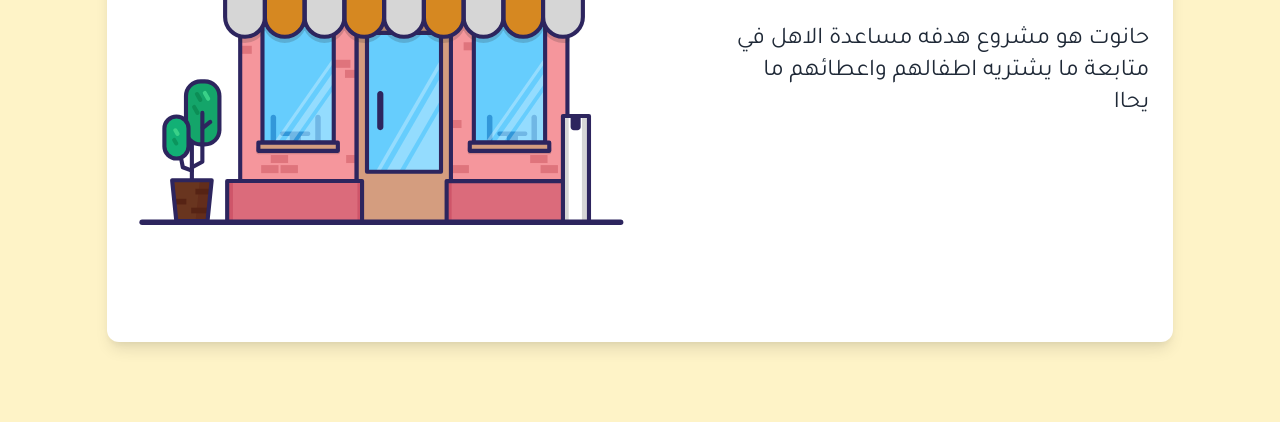
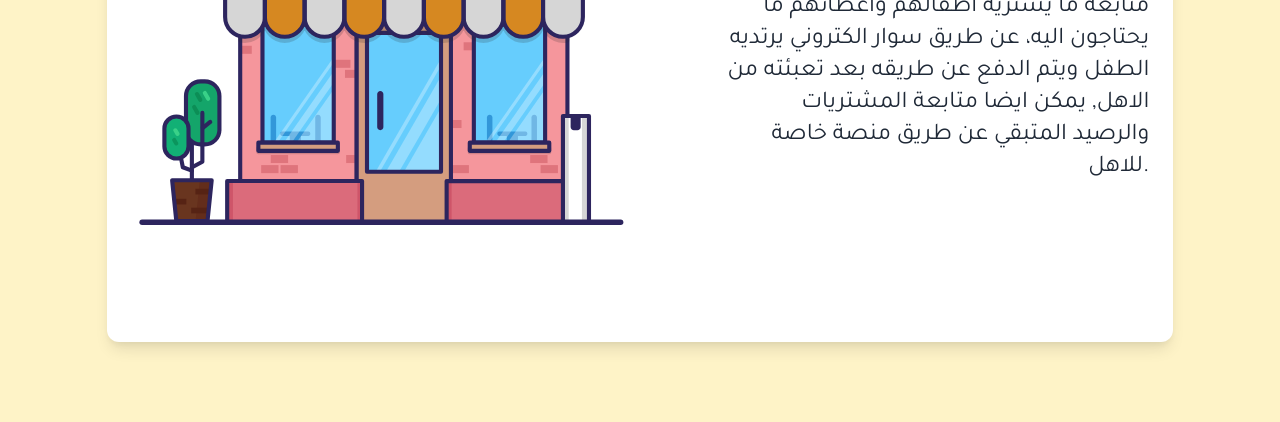
Before and after one commit to Jwan999/old_version_hanoot, a plain HTML site: page index.html in a window 1280 px wide. Shown: the part 378-800 px from the top of the page. Drawn offline with nearby package versions, Linux system fonts and the light colour scheme.

Commit message:
First commit

```diff
--- a/index.html
+++ b/index.html
@@ -442,7 +442,7 @@
                 حانوت
             </h1>
             <p class="text-right text-2xl mt-10 text-gray-800">
-               حانوت هو مشروع هدفه مساعدة الاهل في متابعة ما يشتريه اطفالهم واعطائهم ما يحاا
+               حانوت هو مشروع هدفه مساعدة الاهل في متابعة ما يشتريه اطفالهم واعطائهم ما يحتاجون اليه، عن طريق سوار الكتروني يرتديه الطفل ويتم الدفع عن طريقه بعد تعبئته من الاهل, يمكن ايضا متابعة المشتريات والرصيد المتبقي عن طريق منصة خاصة للاهل.
             </p>
         </div>
     </div>
```
